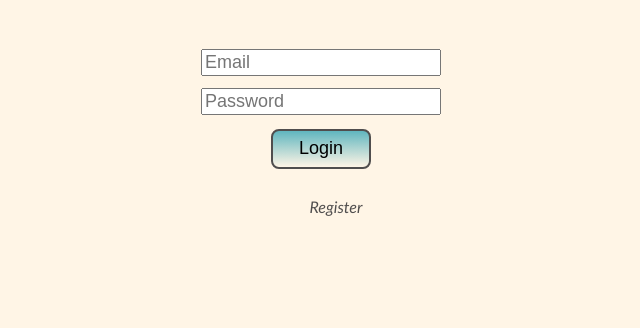
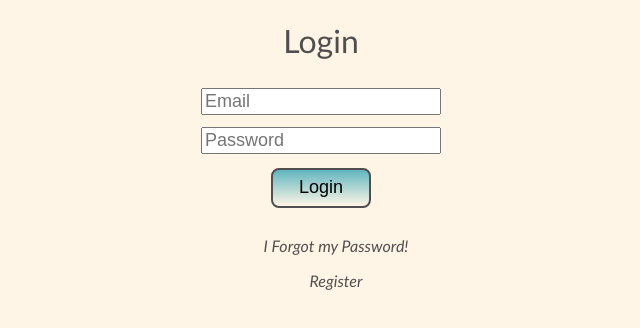
Before and after one commit to cjheyde/my_photos, a React (Vite) app: page /my_photos/login in a window 1280 px wide. Shown: the top 328 px of the page, without its empty margins (319-959 px from the left). Built offline with nearby package versions, Linux system fonts and the light colour scheme.

Commit message:
feat: :construction: Includes forgot password link in login page plus refactor login

```diff
--- a/src/components/Navbar.tsx
+++ b/src/components/Navbar.tsx
@@ -26,6 +26,9 @@ function Navbar() {
           <Link to="/my_photos/contact">Contact</Link>
         </li>
         <li>
+          <Link to="/my_photos/login">Login</Link>
+        </li>
+        <li>
           <Link to="/my_photos/logout">Logout</Link>
         </li>
       </ul>
--- a/src/pages/Login.tsx
+++ b/src/pages/Login.tsx
@@ -1,14 +1,22 @@
+import { Link } from "react-router-dom";
 import LoginForm from "../components/LoginForm";
-import RegisterText from "../components/RegisterText";
+import PhotosContext from "../context/PhotosContext";
 import Title from "../components/Title";
 
 function Login() {
   return (
-    <div className="mainBox">
-      <Title title="App Photos" />
+    <>
+      <PhotosContext.Provider value={{ titleMessage: "Login" }}>
+        <Title />
+      </PhotosContext.Provider>
       <LoginForm />
-      <RegisterText />
-    </div>
+      <section className="simpleText">
+        <Link to="/my_photos/forgot_password">I Forgot my Password!</Link>
+        <p>
+          <Link to="/my_photos/register">Register</Link>
+        </p>
+      </section>
+    </>
   );
 }
 
```
